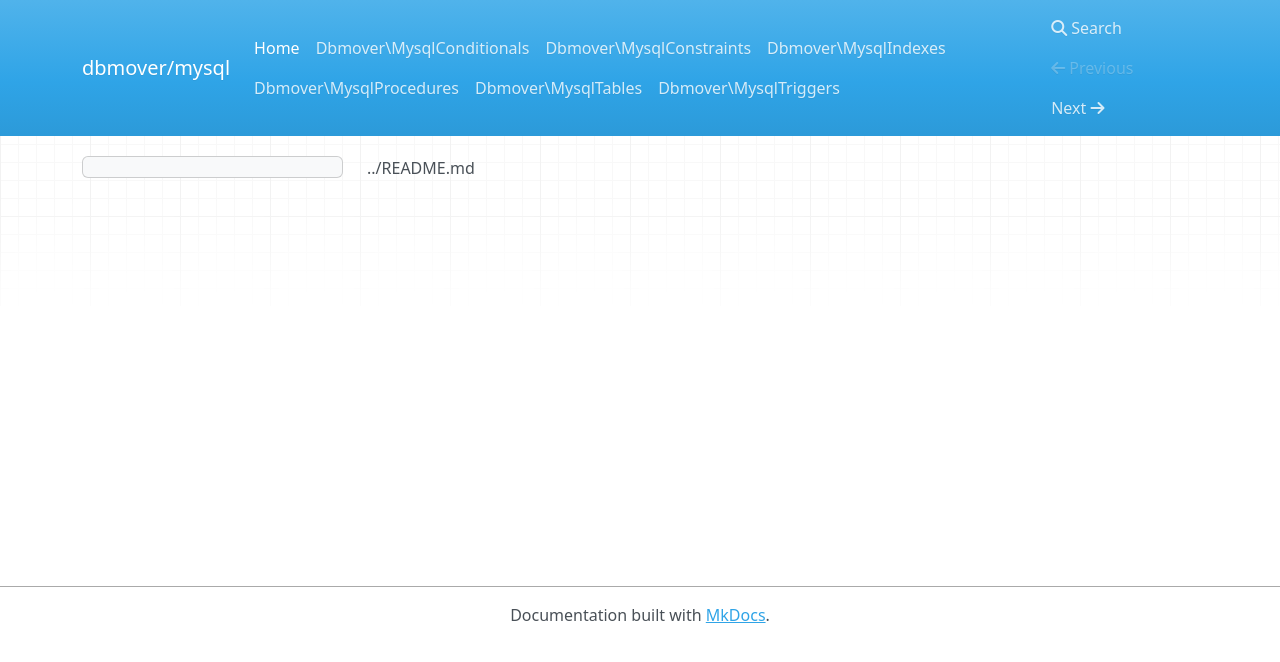
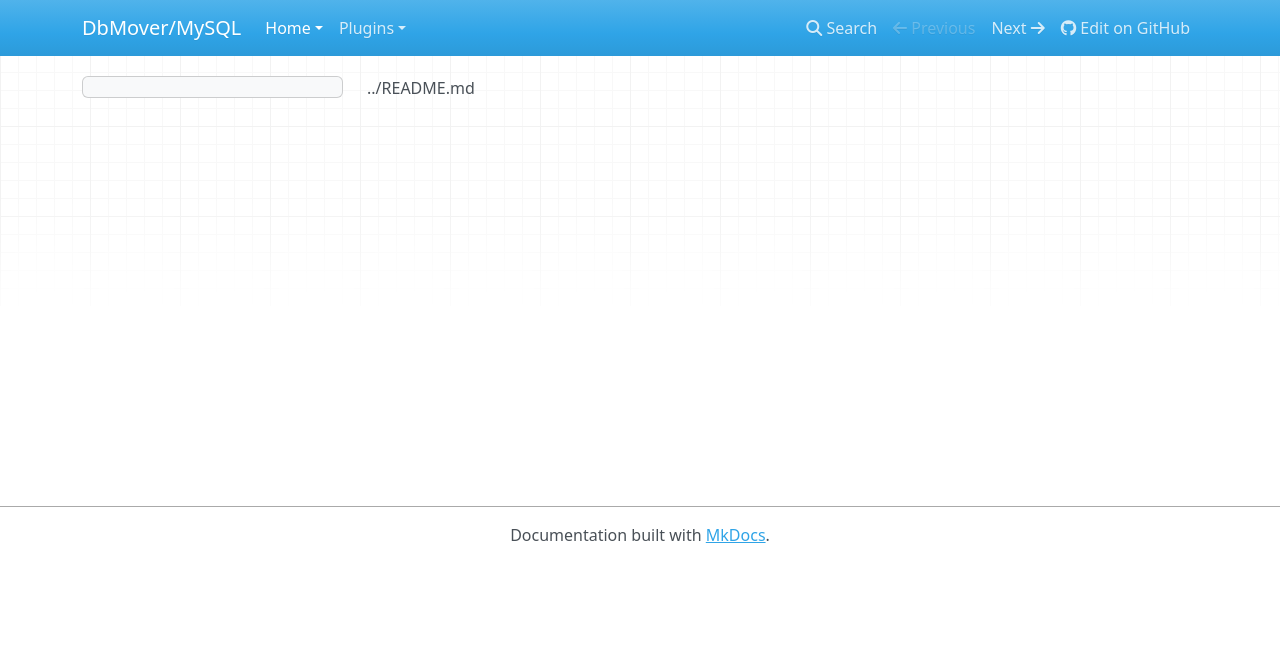
Before and after one commit to dbmover/mysql, an MkDocs documentation site: the page built from docs/index.md, in a window 1280 px wide. Shown: the top 662 px of the page. Built offline with MkDocs 1.6.1, drawn with Linux system fonts in a browser that asks for light colours; nearby versions of some CDN libraries; old or Windows-style settings are respelled for this version of MkDocs; part of the change alters nothing that is shown.

Commit message:
add correct pages

```diff
--- a/mkdocs.yml
+++ b/mkdocs.yml
@@ -1 +1,14 @@
-site_name: dbmover/mysql
+site_name: DbMover/MySQL
+site_url: http://dbmover.monomelodies.nl/mysql/docs/
+repo_url: https://github.com/dbmover/mysql
+
+pages:
+- Home:
+    - 'General documentation': 'index.md'
+- Plugins:
+    - 'Conditionals': 'conditionals.md'
+    - 'Constraints': 'constraints.md'
+    - 'Indexes': 'indexes.md'
+    - 'Procedures': 'procedures.md'
+    - 'Tables': 'tables.md'
+    - 'Triggers': 'triggers.md'
```
